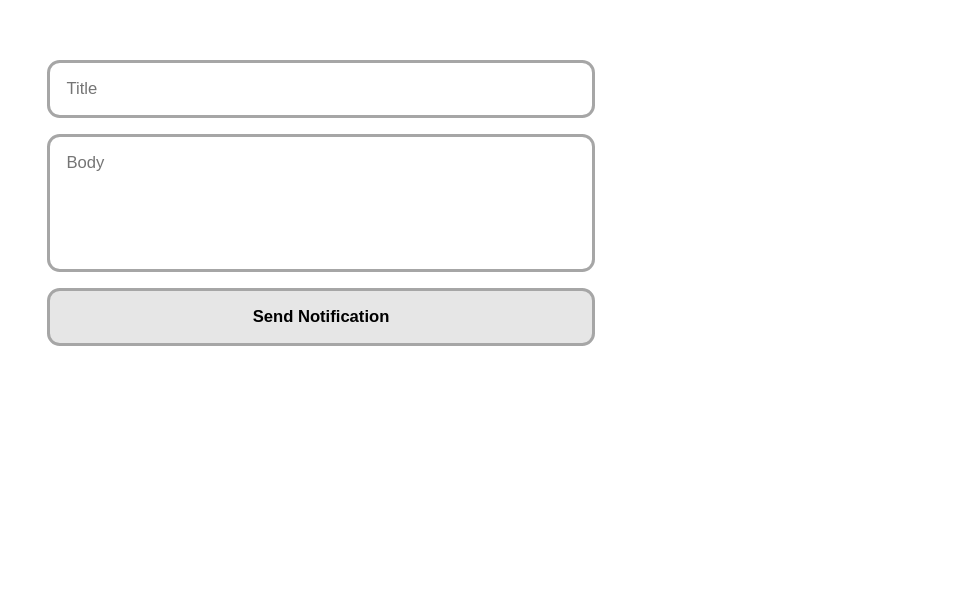
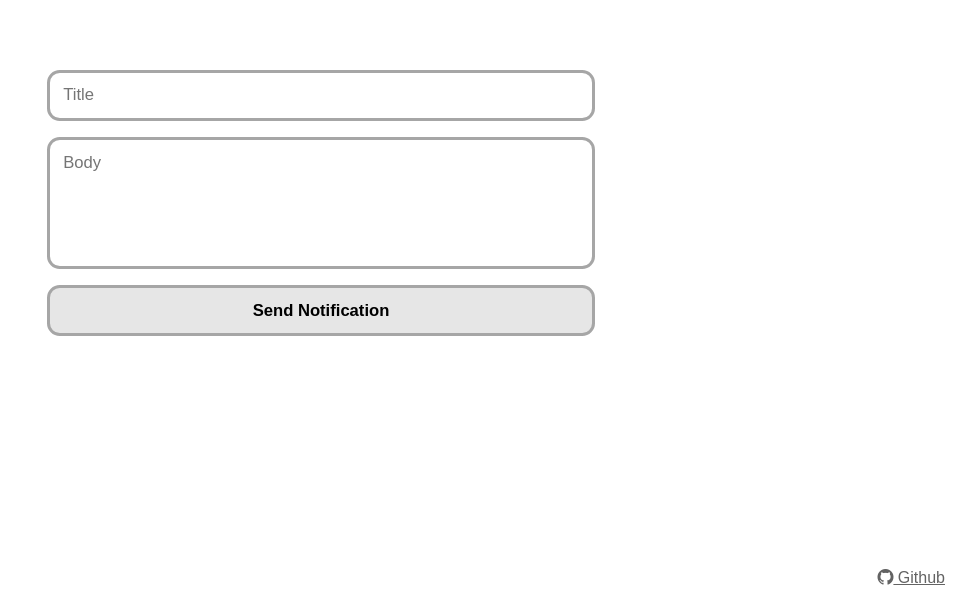
Before and after one commit to sunnybyeon/notification, a website: page index.html in a window 1280 px wide. Shown: the part 197-800 px from the top of the page, without its empty margins (319-1280 px from the left). Drawn offline with nearby package versions, Linux system fonts and the light colour scheme.

Commit message:
add footer, minor style changes

```diff
--- a/index.html
+++ b/index.html
@@ -4,6 +4,10 @@
         <meta charset="UTF-8" />
         <meta name="viewport" content="width=device-width, initial-scale=1.0" />
         <title>Notification</title>
+        <link
+            rel="stylesheet"
+            href="https://cdn.jsdelivr.net/npm/bootstrap-icons@1.8.1/font/bootstrap-icons.css"
+        />
         <link rel="stylesheet" href="styles/index.css" />
         <script src="./scripts/index.js" defer></script>
     </head>
@@ -13,5 +17,10 @@
             <textarea name="body" placeholder="Body" rows="5"></textarea>
             <button name="send">Send Notification</button>
         </div>
+        <footer>
+            <a href="http://github.com/sunnybyeon/notification" target="_blank"
+                ><i class="bi-github"></i> Github</a
+            >
+        </footer>
     </body>
 </html>
--- a/styles/index.css
+++ b/styles/index.css
@@ -5,6 +5,7 @@ html {
     height: 100%;
 }
 body {
+    font-family: sans-serif;
     height: 100%;
     margin: 0;
     padding: 2rem;
@@ -22,24 +23,39 @@ input,
 textarea,
 button {
     all: unset;
-    font-family: sans-serif;
     font-size: max(1.3vw, 1rem);
-    padding: 1rem;
+    padding: max(1vw, 0.8rem);
     border-radius: 0.8rem;
     border: 3px solid hsl(0, 0%, 65%);
     transition: all 0.5s;
 }
-:is(input, textarea, button):focus {
+:is(input, textarea):focus {
     border-color: hsl(0, 0%, 39%);
 }
 button:focus {
-    background-color: hsl(0, 0%, 85%);
+    background-color: hsl(0, 0%, 39%);
+    color: hsl(0, 0%, 90%);
 }
 button {
     text-align: center;
     font-weight: bold;
+    transition: all 0.3s;
     background-color: hsl(0, 0%, 90%);
 }
 button:hover {
     cursor: pointer;
 }
+footer {
+    position: absolute;
+    right: 1rem;
+    bottom: 1rem;
+}
+footer * {
+    color: hsl(0, 0%, 39%);
+}
+footer a:hover {
+    color: hsl(0, 0%, 16%);
+}
+footer a:focus {
+    color: hsl(0, 0%, 5%);
+}
```
